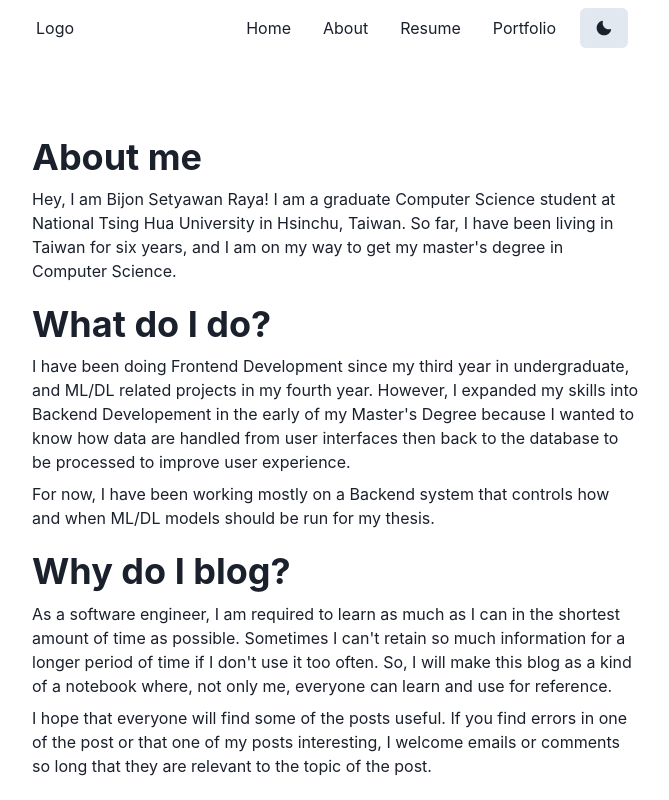
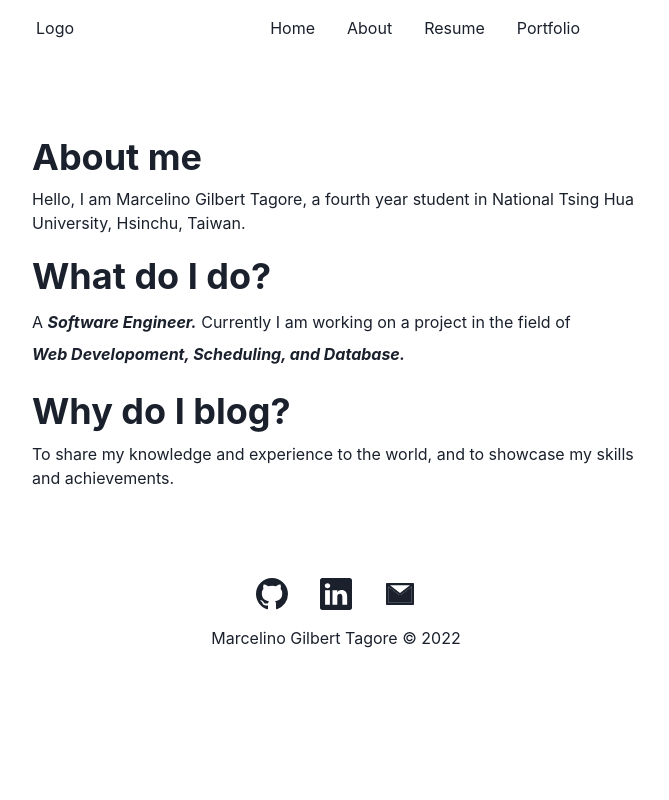
Before and after one commit to misterteri/misterteri, a Next.js app: page /about in a window 1280 px wide. Shown: the top 800 px of the page, without its empty margins (304-973 px from the left). Built offline with nearby package versions, Linux system fonts and the light colour scheme.

Commit message:
Add: About Information

```diff
--- a/components/Footer.tsx
+++ b/components/Footer.tsx
@@ -1,24 +1,24 @@
-import { Flex, Link, useColorModeValue } from '@chakra-ui/react'
-import NextLink from 'next/link'
-import { BsGithub, BsLinkedin } from 'react-icons/bs'
-import { AiTwotoneMail } from 'react-icons/ai'
+import { Flex, Link, useColorModeValue } from "@chakra-ui/react";
+import NextLink from "next/link";
+import { BsGithub, BsLinkedin } from "react-icons/bs";
+import { AiTwotoneMail } from "react-icons/ai";
 
 const Footer: React.FC = () => {
-    const size = '2rem'
+  const size = "2rem";
   const link = [
     {
       icon: <BsGithub style={{ fontSize: size }} />,
-            url: 'https://github.com/bsraya',
+      url: "https://github.com/misterteri",
     },
     {
       icon: <BsLinkedin style={{ fontSize: size }} />,
-            url: 'https://www.linkedin.com/in/bijonsetyawan/'
+      url: "https://www.linkedin.com/in/marcelino-gilbert-07823621a",
     },
     {
       icon: <AiTwotoneMail style={{ fontSize: size }} />,
-            url: 'mailto:nathan.setyawan96@gmail.com',
+      url: "mailto:marcelinogilbert26@gmail.com",
     },
-    ]
+  ];
 
   return (
     <Flex as="footer" marginBottom={20} direction="column" align="center">
@@ -29,10 +29,10 @@ const Footer: React.FC = () => {
             as="a"
             px={4}
             py={2}
-                        rounded={'md'}
+            rounded={"md"}
             _hover={{
-                            textDecoration: 'none',
-                            bg: useColorModeValue('gray.200', 'gray.700'),
+              textDecoration: "none",
+              bg: useColorModeValue("gray.200", "gray.700"),
             }}
           >
             <NextLink href={item.url} passHref={true}>
@@ -42,10 +42,10 @@ const Footer: React.FC = () => {
         ))}
       </Flex>
       <Flex as="p" mt={2}>
-                Bijon Setyawan Raya © {new Date().getFullYear()}
+        Marcelino Gilbert Tagore © {new Date().getFullYear()}
       </Flex>
     </Flex>
   );
-}
+};
 
-export default Footer
+export default Footer;
--- a/components/Navbar.tsx
+++ b/components/Navbar.tsx
@@ -9,21 +9,20 @@ import {
   MenuList,
   MenuItem,
   MenuDivider,
-    Center
-
-} from '@chakra-ui/react'
-import Navlink from './Navlink'
-import Link from 'next/link'
-import styled from '@emotion/styled'
-import Switch from './Switch'
+  Center,
+} from "@chakra-ui/react";
+import Navlink from "./Navlink";
+import Link from "next/link";
+import styled from "@emotion/styled";
+import Switch from "./Switch";
 
 const Navbar = styled(Box)`
   position: sticky;
   z-index: 10;
   top: 0;
   backdrop-filter: saturate(180%) blur(20px);
-    transition: height .5s, line-height .5s;
-`
+  transition: height 0.5s, line-height 0.5s;
+`;
 
 const Navigation: React.FC = () => {
   return (
@@ -35,18 +34,10 @@ const Navigation: React.FC = () => {
       width="100%"
       as="nav"
     >
-            <Flex
-                py={2}
-                px={5}
-                maxW="container.sm"
-                align="center"
-                mx="auto"
-            >
+      <Flex py={2} px={5} maxW="container.sm" align="center" mx="auto">
         <Flex>Logo</Flex>
         <Flex marginLeft="auto">
-                    <Flex
-                        display={{ base: 'none', md: 'flex' }}
-                    >
+          <Flex display={{ base: "none", md: "flex" }}>
             <Navlink href="/">Home</Navlink>
             <Navlink href="/about">About</Navlink>
             <Navlink href="/resume">Resume</Navlink>
@@ -56,24 +47,24 @@ const Navigation: React.FC = () => {
           <Menu>
             <MenuButton
               // show menu only when container is smaller than 768px
-                            display={{ base: 'none', md: 'none', sm: 'flex' }}
+              display={{ base: "none", md: "none", sm: "flex" }}
               as={Button}
-                            rounded={'full'}
-                            variant={'link'}
-                            cursor={'pointer'}
+              rounded={"full"}
+              variant={"link"}
+              cursor={"pointer"}
               minW={0}
             >
               <Avatar
-                            size={'sm'}
-                            src={'https://avatars.dicebear.com/api/male/username.svg'}
+                size={"sm"}
+                src={"https://avatars.dicebear.com/api/male/username.svg"}
               />
             </MenuButton>
-                        <MenuList alignItems={'center'}>
+            <MenuList alignItems={"center"}>
               <br />
               <Center>
                 <Avatar
-                                size={'2xl'}
-                                src={'https://avatars.dicebear.com/api/male/username.svg'}
+                  size={"2xl"}
+                  src={"https://avatars.dicebear.com/api/male/username.svg"}
                 />
               </Center>
               <br />
@@ -83,31 +74,23 @@ const Navigation: React.FC = () => {
               <br />
               <MenuDivider />
               <MenuItem>
-                            <Link href="/">
-                                Home
-                            </Link>
+                <Link href="/">Home</Link>
               </MenuItem>
               <MenuItem>
-                            <Link href="/about">
-                                About
-                            </Link>
+                <Link href="/about">About</Link>
               </MenuItem>
               <MenuItem>
-                            <Link href="/resume">
-                                Resume
-                            </Link>
+                <Link href="/resume">Resume</Link>
               </MenuItem>
               <MenuItem>
-                            <Link href="/portfolio">
-                                Portfolio
-                            </Link>
+                <Link href="/portfolio">Portfolio</Link>
               </MenuItem>
             </MenuList>
           </Menu>
         </Flex>
       </Flex>
     </Navbar>
-    )
-}
+  );
+};
 
-export default Navigation
+export default Navigation;
--- a/components/Seo.tsx
+++ b/components/Seo.tsx
@@ -1,14 +1,14 @@
-import Head from 'next/head'
+import Head from "next/head";
 
 const Seo = () => {
-    return (
-        <Head>
-            <meta name="viewport" content="width=device-width, initial-scale=1" />
-            <meta name="description" content="Bijon's homepage" />
-            <meta name="author" content="Bijon Setyawan Raya" />
-            <title>Bijon Setyawan Raya - Homepage</title>
-        </Head>
-    )
-}
+  return (
+    <Head>
+      <meta name="viewport" content="width=device-width, initial-scale=1" />
+      <meta name="description" content="Gilbert's homepage" />
+      <meta name="author" content="Marcelino Gilbert Tagore" />
+      <title>Marcelino Gilbert Tagore - Homepage</title>
+    </Head>
+  );
+};
 
-export default Seo
+export default Seo;
--- a/components/Switch.tsx
+++ b/components/Switch.tsx
@@ -1,19 +1,12 @@
-import { Button, useColorMode, useColorModeValue } from '@chakra-ui/react'
-import { MoonIcon, SunIcon } from '@chakra-ui/icons'
+import { Button, useColorMode, useColorModeValue } from "@chakra-ui/react";
+import { MoonIcon, SunIcon } from "@chakra-ui/icons";
 
 const Switch: React.FC = () => {
-    const { colorMode, toggleColorMode } = useColorMode()
-    return (
-        <Button
-            onClick={toggleColorMode}
-            backgroundColor={
-                useColorModeValue('gray.200', 'gray.700')
-            }
-            mx={2}
-        >
-            {colorMode === 'light' ? <MoonIcon /> : <SunIcon />}
-        </Button>
-    )
-}
+  const { colorMode, toggleColorMode } = useColorMode();
+  return <Button variant="ghost" onClick={toggleColorMode}></Button>;
+};
 
-export default Switch
+export default Switch;
+
+// Light and Dark mode switch
+// UNDERSTOOD
--- a/pages/_document.tsx
+++ b/pages/_document.tsx
@@ -1,5 +1,5 @@
-import NextDocument, { Html, Head, Main, NextScript } from 'next/document'
-import { ColorModeScript } from '@chakra-ui/react'
+import NextDocument, { Html, Head, Main, NextScript } from "next/document";
+import { ColorModeScript } from "@chakra-ui/react";
 
 export default class MyDocument extends NextDocument {
   render() {
@@ -18,6 +18,6 @@ export default class MyDocument extends NextDocument {
           <NextScript />
         </body>
       </Html>
-        )
+    );
   }
 }
--- a/pages/about.tsx
+++ b/pages/about.tsx
@@ -1,44 +1,43 @@
-import { Heading, Stack, Text } from '@chakra-ui/react'
-import type { NextPage } from 'next'
-import Layout from '../components/layouts/Page'
+import { Box, Heading, Stack, Text } from "@chakra-ui/react";
+import type { NextPage } from "next";
+import Layout from "../components/layouts/Page";
 
 const About: NextPage = () => {
   return (
     <Layout>
       <Stack my={5}>
-                <Heading as="h1">
-                    About me
-                </Heading>
+        <Heading as="h1">About me</Heading>
         <Text>
-                    Hey, I am Bijon Setyawan Raya! I am a graduate Computer Science student at National Tsing Hua University in Hsinchu, Taiwan. So far, I have been living in Taiwan for six years, and I am on my way to get my master's degree in Computer Science.
+          Hello, I am Marcelino Gilbert Tagore, a fourth year student in
+          National Tsing Hua University, Hsinchu, Taiwan.
         </Text>
       </Stack>
 
       <Stack my={5}>
-                <Heading as="h1">
-                    What do I do?
-                </Heading>
-                <Text>
-                    I have been doing Frontend Development since my third year in undergraduate, and ML/DL related projects in my fourth year. However, I expanded my skills into Backend Developement in the early of my Master's Degree because I wanted to know how data are handled from user interfaces then back to the database to be processed to improve user experience.
+        <Heading as="h1">What do I do?</Heading>
+        <Box lineHeight="taller">
+          {"A "}
+          <Text display="inline-flex" as="em" fontWeight={"bold"}>
+            Software Engineer.
           </Text>
-                <Text>
-                    For now, I have been working mostly on a Backend system that controls how and when ML/DL models should be run for my thesis.
+          {" Currently I am working on a project in the field of"}
+          <Text display="inline-flex" as="em" fontWeight={"bold"}>
+            Web Developoment, Scheduling, and Database.
           </Text>
+        </Box>
       </Stack>
 
       <Stack my={5}>
-                <Heading as="h1">
-                    Why do I blog?
-                </Heading>
+        <Heading as="h1">Why do I blog?</Heading>
         <Text>
-                    As a software engineer, I am required to learn as much as I can in the shortest amount of time as possible. Sometimes I can't retain so much information for a longer period of time if I don't use it too often. So, I will make this blog as a kind of a notebook where, not only me, everyone can learn and use for reference.
-                </Text>
-                <Text>
-                    I hope that everyone will find some of the posts useful. If you find errors in one of the post or that one of my posts interesting, I welcome emails or comments so long that they are relevant to the topic of the post.
+          To share my knowledge and experience to the world, and to showcase my
+          skills and achievements.
         </Text>
       </Stack>
     </Layout>
-    )
-}
+  );
+};
 
-export default About
+export default About;
+
+// UNDERSTOOD and edited
```
Also changed, not shown: components/Navlink.tsx (+15 -9 lines), pages/index.tsx (+8 -6 lines), pages/portfolio.tsx (+8 -6 lines), pages/resume.tsx (+8 -6 lines). Lines whose indentation alone changed are shown as unchanged.
